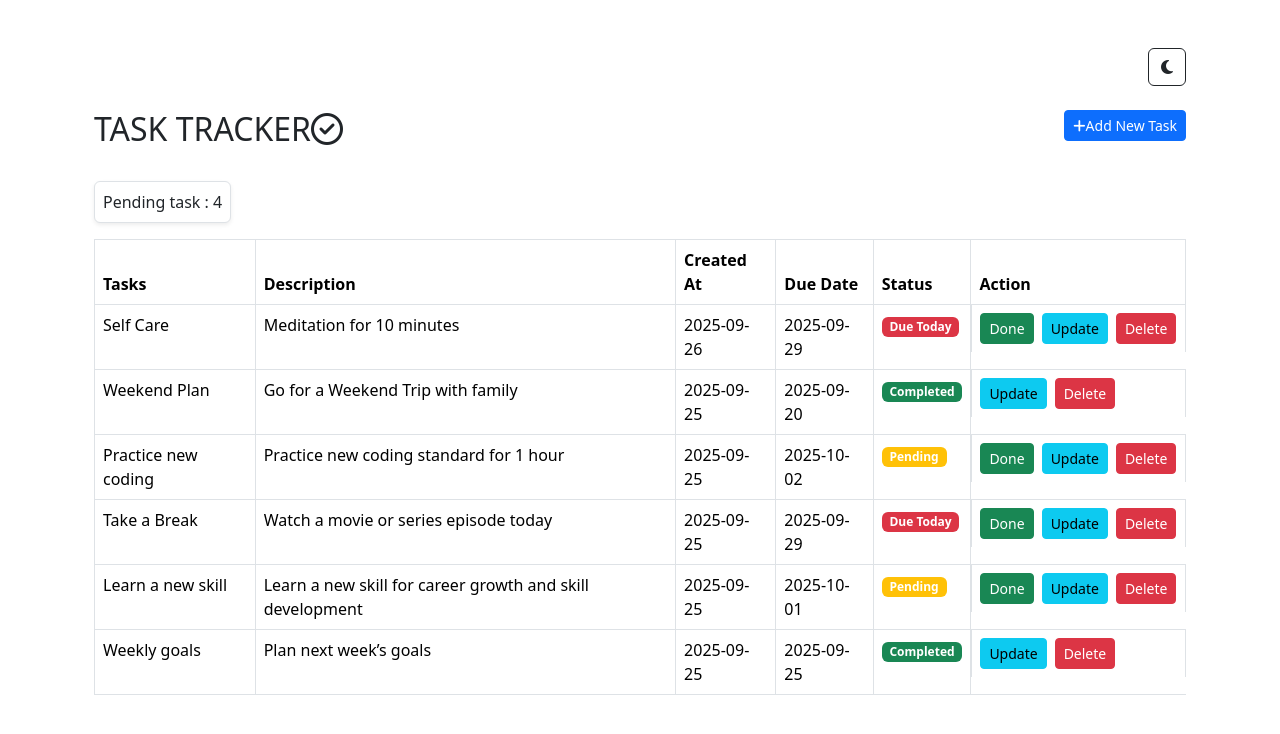
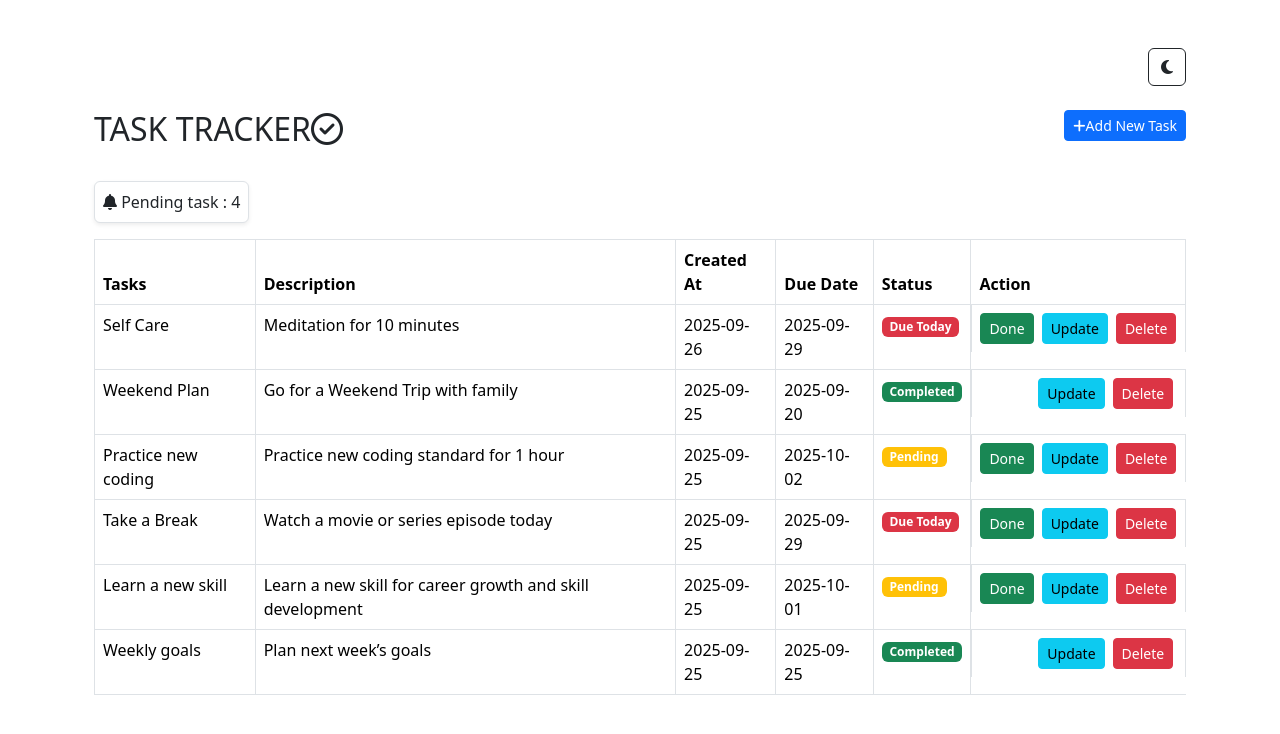
Before and after one commit to adithyaaneesh/python-todo-list, a Django app: page / in a window 1280 px wide. Shown: the top 734 px of the page. Run offline with Django 5.2, Linux system fonts and the light colour scheme; data comes from the database, SQL or seed files in the repository; both versions use the stored data as it was after the commit.

Commit message:
align buttons

```diff
--- a/todo_app/templates/home.html
+++ b/todo_app/templates/home.html
@@ -1,6 +1,6 @@
 {% extends "master.html" %}
 
-{% block title%}Task List{% endblock %}
+{% block title%}Todo List{% endblock %}
 
 {% block content%}
 
@@ -15,7 +15,7 @@
             <a href="{% url 'add_task' %}" class="btn btn-primary btn-sm mb-3"><i class="fa-solid fa-plus"></i>Add New Task</a>
         </div>
         <div class="border rounded p-2 d-inline-block bg-body shadow-sm mb-3">
-            <p class="mb-0">Pending task : {{ pending_task }}</p>
+            <p class="mb-0"><i class="fa-solid fa-bell"></i> Pending task : {{ pending_task }}</p>
         </div>
         <table class="table table-hover  table-bordered mb-0">
             <thead>
@@ -53,7 +53,7 @@
                         {% if not task.complete_task %}
                         <span><a href="{% url 'complete_task' task.id %}" class="btn btn-success btn-sm">Done</a></span>
                         {% else %}
-                        <!-- <span>-</span> -->
+                        <span>&nbsp;&nbsp;&nbsp;&nbsp;&nbsp;&nbsp;&nbsp;&nbsp;&nbsp;&nbsp;&nbsp;&nbsp;</span>
                         {% endif %}
                         <span><a href="{% url 'update_task' task.id %}" class="btn btn-info btn-sm">Update</a></span>
                         <span><a href="{% url 'delete_task' task.id %}" class="btn btn-danger btn-sm">Delete</a></span>
```
Also changed, not shown: db.sqlite3.
